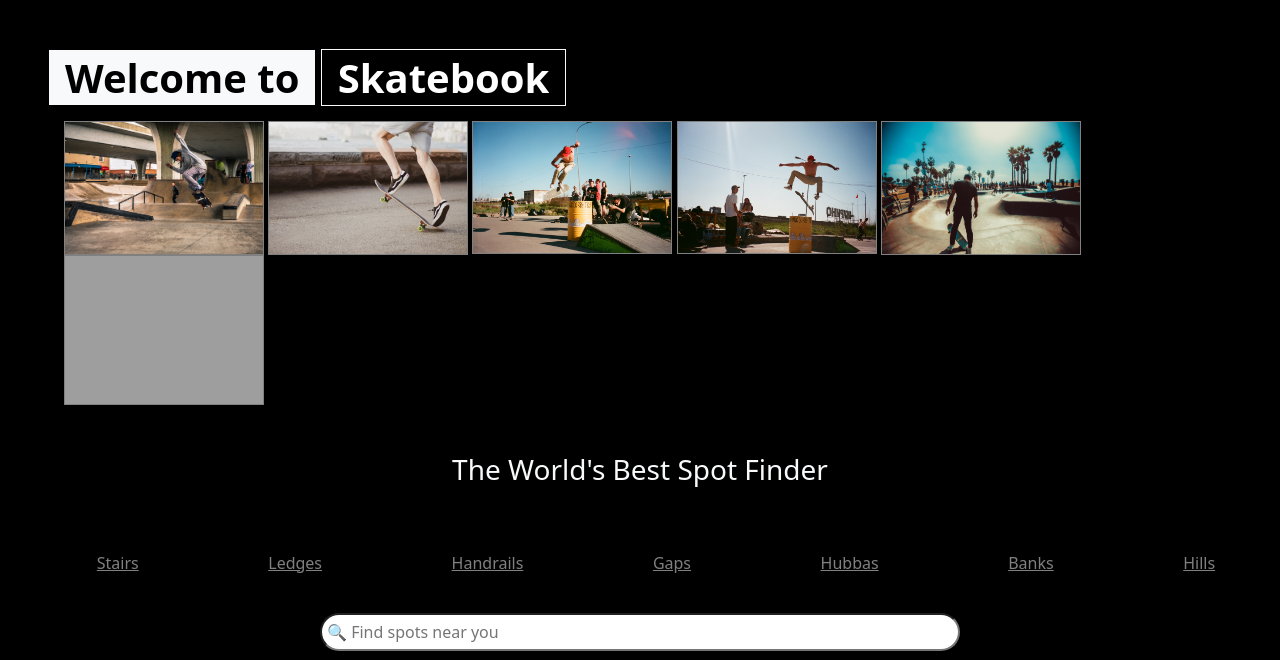
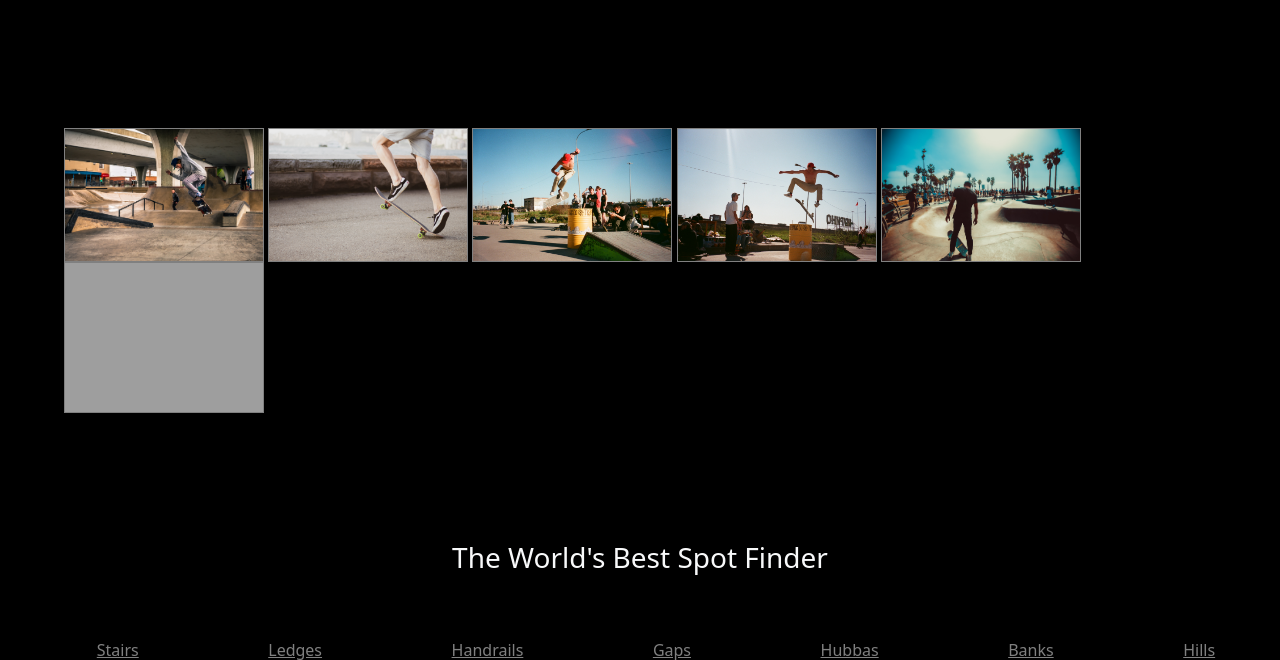
Before and after one commit to FranklinJamesJones89/SkateBook, a Django app: page / in a window 1280 px wide. Shown: the part 74-734 px from the top of the page. Run offline with Django 4.2, Linux system fonts and the light colour scheme; data comes from the database, SQL or seed files in the repository; some libraries are stand-ins or nearby versions; grey boxes are pictures that could not be loaded.

Commit message:
Modify home page

```diff
--- a/skatebooks/static/skatebooks/css/styles.css
+++ b/skatebooks/static/skatebooks/css/styles.css
@@ -64,8 +64,23 @@ i {
 }
 
 .index-header-container {
-	margin: 1% auto;
+	margin: 10% auto;
 	width: 90%;
+}
+
+@media (max-width: 1000px) {
+	.index-header-container {
+		margin:10% auto;
+		width: 50%;
+	}
+}
+
+@media (max-width: 1000px) {
+	.double-header {
+		display: block;
+		margin: 0 auto;
+		width: 50%;
+	}
 }
 
 .index-header-img {
--- a/skatebooks/templates/skatebooks/index.html
+++ b/skatebooks/templates/skatebooks/index.html
@@ -4,12 +4,7 @@
 {% block content %}
 
 <!-- Header -->
-<div class="mt-5 ms-5">
-  <span class="bg-light px-3 fs-1 border border-black fw-bold text-black"style="border: 1px solid white">Welcome to</span>
-  <span class="bg-black px-3 border border-light fs-1 fw-bold text-white">Skatebook</span>
-</div>
-
-<div class="index-header-container">
+<div class="index-header-container margin-top: 10%;">
   <img class="index-header-img" src="{% static 'skatebooks/img/skate1.jpg' %}" alt="skateboarding">
   <img class="index-header-img" src="{% static 'skatebooks/img/skate2.jpg' %}" alt="skateboarding">
   <img class="index-header-img" src="{% static 'skatebooks/img/skate3.jpg' %}" alt="skateboarding">
```
Also changed, not shown: 1 other file.
